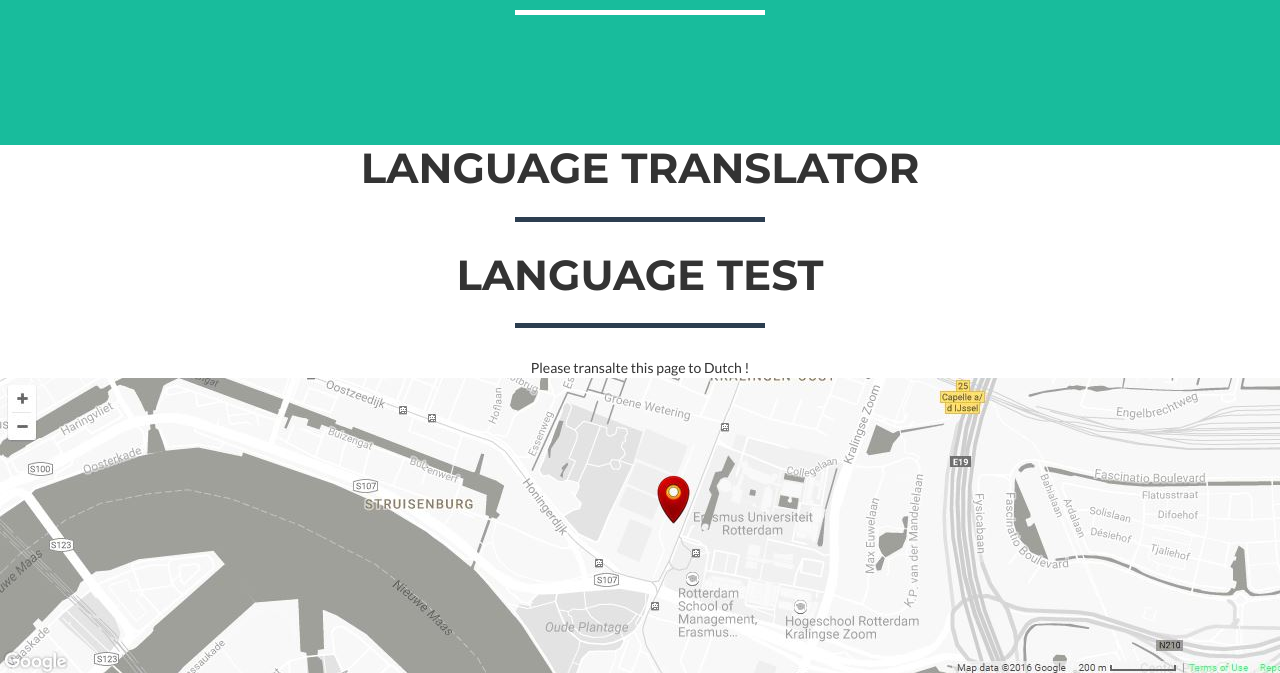
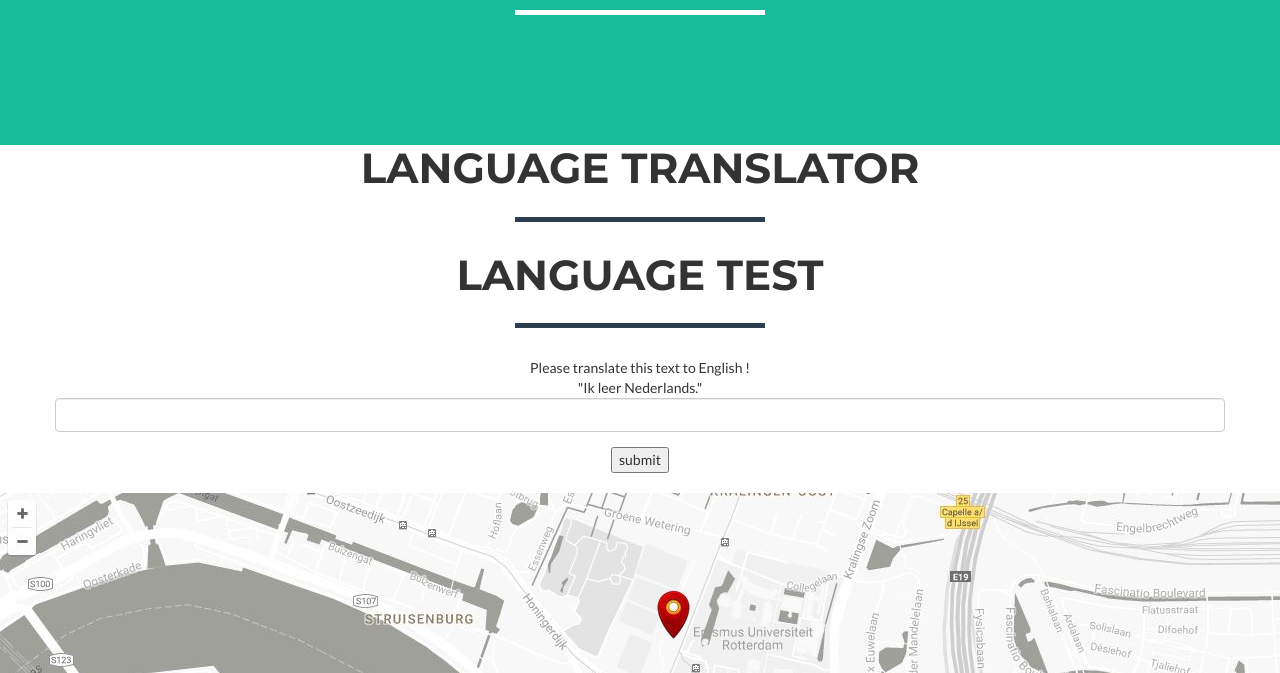
Before and after one commit to VesAndrei/start, a plain HTML site: page index.html in a window 1280 px wide. Shown: the part 592-1265 px from the top of the page. Drawn offline with nearby package versions, Linux system fonts and the light colour scheme; some packages are replaced by stand-ins of ours; a script that the page names is missing.

Commit message:
Submit Button

```diff
--- a/index.html
+++ b/index.html
@@ -111,9 +111,19 @@
                 </div>
 
                 <div>
-                <center> Please transalte this page to Dutch !</center>
+                <center> Please translate this text to English !</center>
+                <center> "Ik leer Nederlands." </center>
 
+                <center>
+                <form>
+                <div class="form-group">
+                	<input type= "text" class="form-control" id="text">
                 </div>
+                </form>
+                </center>
+                <center> <input type="submit" value="submit"> </center>
+
+                <br>
 
             </div>
             </div>
```
